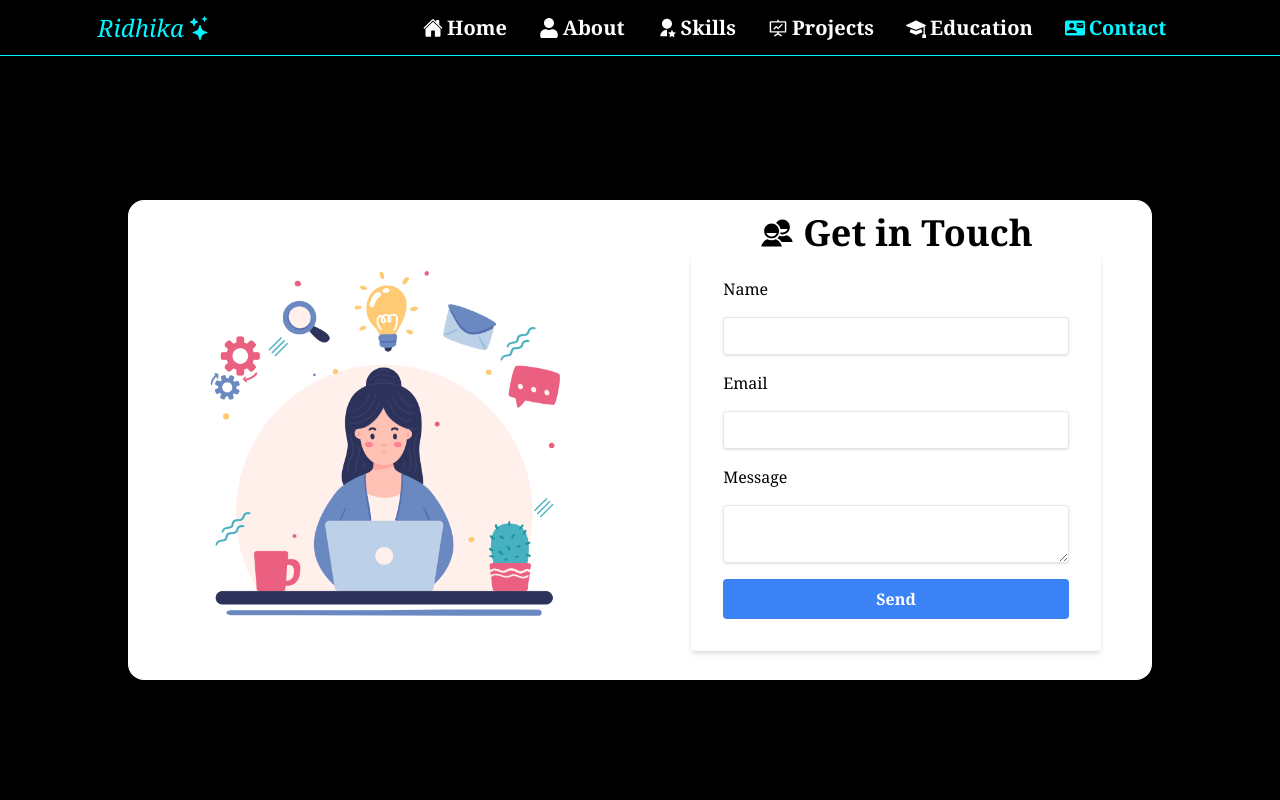
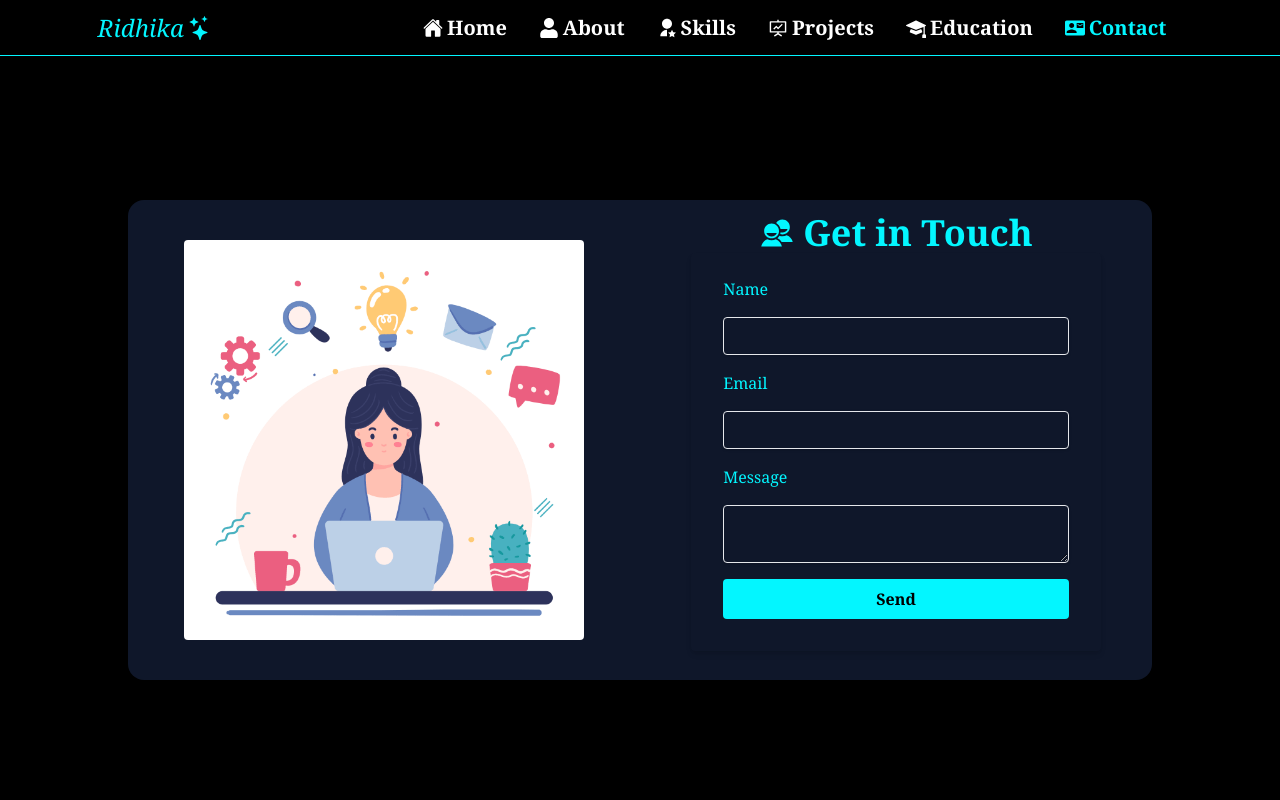
Before and after one commit to RidhikaJoshi/New_Portfolio, a React (Vite) app: page /contact in a window 1280 px wide. Shown: the top 800 px of the page. Built offline with nearby package versions, Linux system fonts and the light colour scheme.

Commit message:
Update Contact form styling and colors

```diff
--- a/src/Components/Contact.jsx
+++ b/src/Components/Contact.jsx
@@ -25,7 +25,7 @@ function Contact() {
   return (
     <div className='min-h-[90vh] flex items-center justify-center font-serif mt-6 mb-6'>
 
-      <div className='w-[90%] md:w-[80%] min-h-[28rem] bg-white rounded-2xl flex md:flex-row flex-col '>
+      <div className='w-[90%] md:w-[80%] min-h-[28rem] bg-slate-900 rounded-2xl flex md:flex-row flex-col '>
         {/* This is for the image-part */}
         <div className='md:w-[50%] w-full flex items-center justify-center'>
             <img className='rounded h-[25rem]' src={contact} alt="contact-img"/>
@@ -35,15 +35,15 @@ function Contact() {
 
         {/* this will be the form */}
         <div className='md:w-[50%] w-full h-[30rem] flex flex-col items-center justify-center '>
-          <p className='md:text-4xl text-2xl font-semibold flex flex-row items-center gap-2'><IoMdContacts /><div>Get in Touch</div></p>
-           <form className="bg-white flex flex-col gap-4 shadow-md rounded px-8 pt-6 pb-8 mb-4 w-[80%]" ref={form} onSubmit={sendEmail}>
-              <label>Name</label>
-              <input className="shadow appearance-none border rounded w-full py-2 px-3 text-gray-700 leading-tight focus:outline-none focus:shadow-outline" required type="text" name="user_name" />
-              <label>Email</label>
-              <input className="shadow appearance-none border rounded w-full py-2 px-3 text-gray-700 leading-tight focus:outline-none focus:shadow-outline" required  type="email" name="user_email" />
-              <label>Message</label>
-              <textarea className="shadow appearance-none border rounded w-full py-2 px-3 text-gray-700 leading-tight focus:outline-none focus:shadow-outline" required name="message" />
-              <input className="bg-blue-500 hover:bg-blue-700 flex flex-row items-center gap-2 text-white font-bold py-2 px-4 rounded focus:outline-none focus:shadow-outline text-center" type="submit" value="Send" />
+          <p className='md:text-4xl text-2xl font-semibold flex flex-row items-center gap-2 text-[#03F6FF]'><IoMdContacts /><div>Get in Touch</div></p>
+           <form className="bg-slate-900 flex flex-col gap-4 shadow-md rounded px-8 pt-6 pb-8 mb-4 w-[80%]" ref={form} onSubmit={sendEmail}>
+              <label className='text-[#03F6FF]'>Name</label>
+              <input className="shadow appearance-none border rounded w-full py-2 px-3 bg-slate-900  text-white leading-tight focus:outline-none focus:shadow-outline" required type="text" name="user_name" />
+              <label className='text-[#03F6FF]'>Email</label>
+              <input className="shadow appearance-none border rounded w-full py-2 px-3 bg-slate-900  text-white leading-tight focus:outline-none focus:shadow-outline" required  type="email" name="user_email" />
+              <label className='text-[#03F6FF]' >Message</label>
+              <textarea className="shadow appearance-none border rounded w-full py-2 px-3 bg-slate-900  text-white leading-tight focus:outline-none focus:shadow-outline" required name="message" />
+              <input className="bg-[#03F6FF] hover:bg-[#4cced3]  text-black font-bold py-2 px-4 rounded focus:outline-none focus:shadow-outline text-center" type="submit" value="Send" />
             </form>
         </div>
       </div>
```
